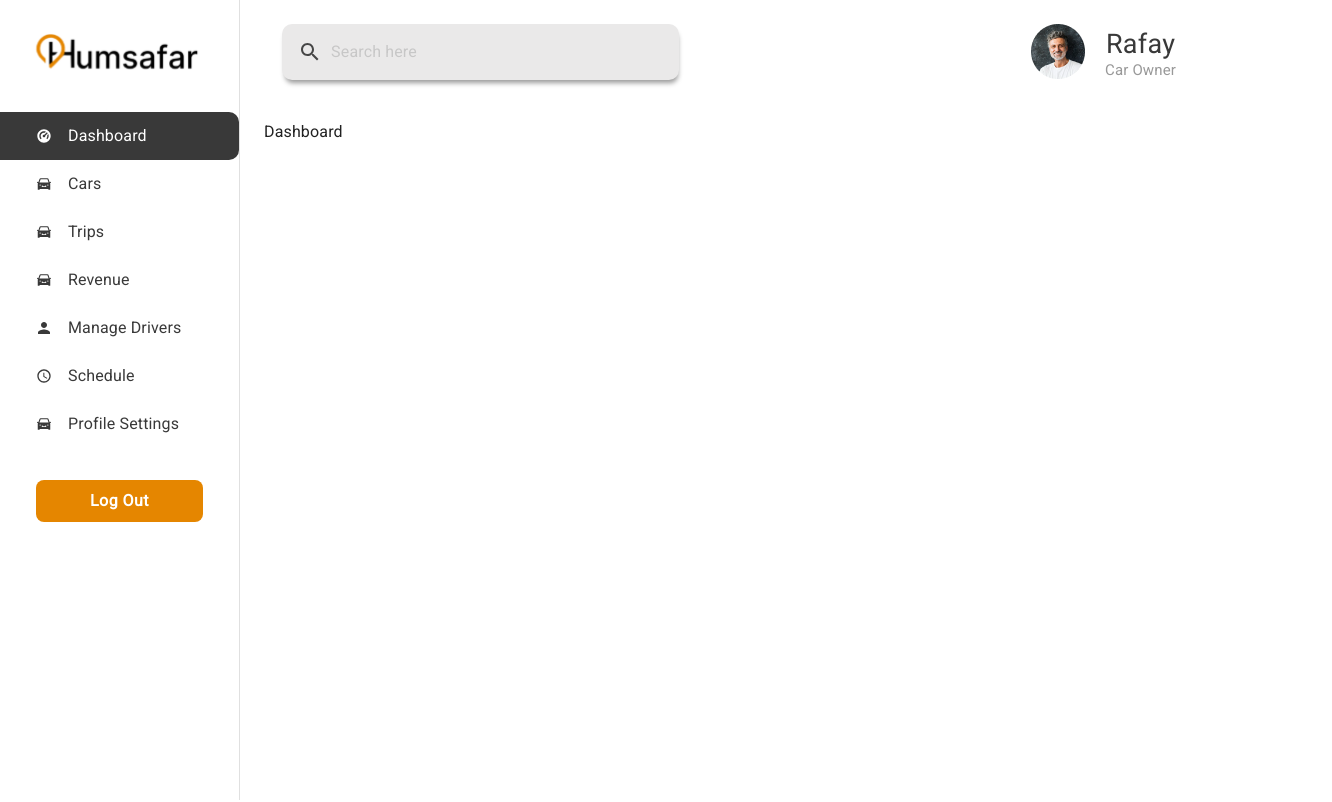
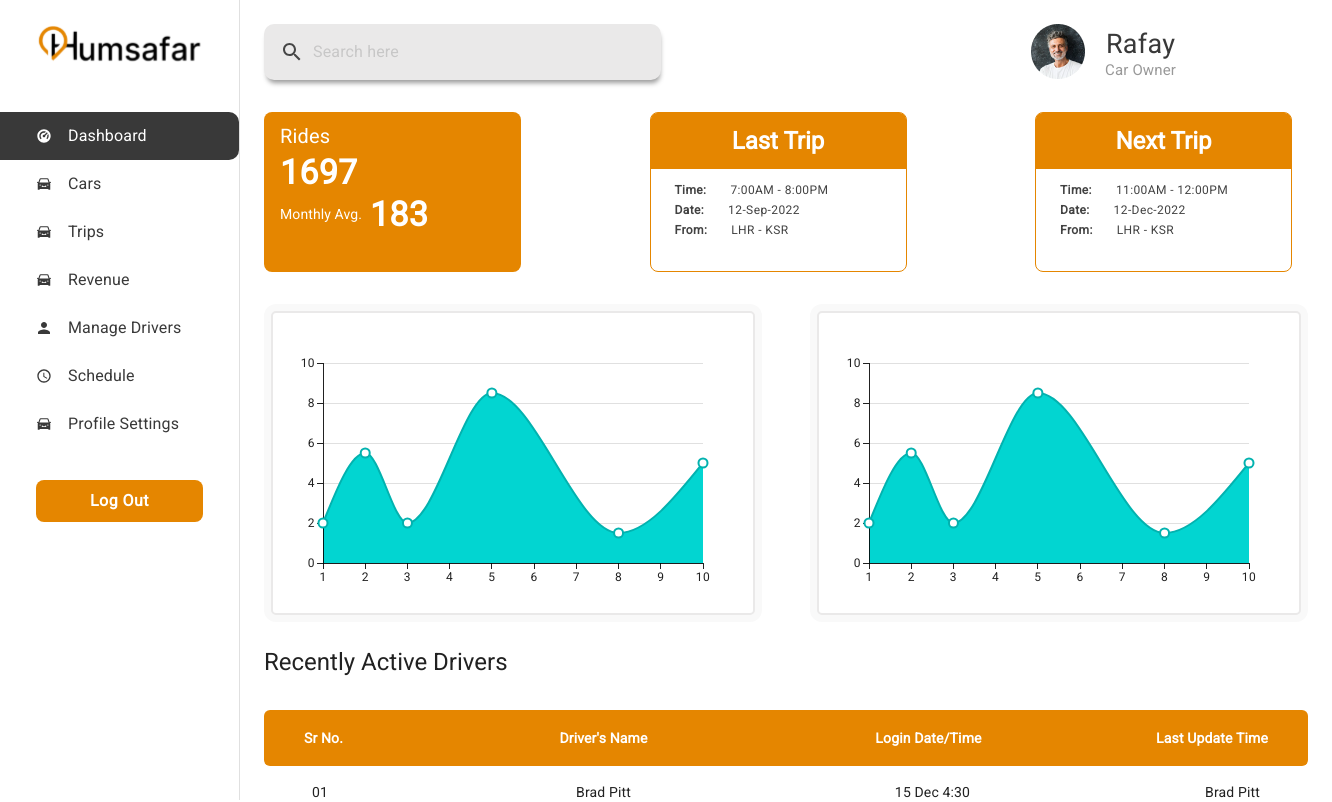
Before and after one commit to umer-shehzad/humsafardashboard, a React (Vite) app: page /driver/dashboard in a window 1280 px wide. Shown: the top 802 px of the page, 1332 px wide, since content can reach past the window. Built offline with nearby package versions, Linux system fonts and the light colour scheme.

Commit message:
implement owner dashboard main screen

```diff
--- a/package.json
+++ b/package.json
@@ -16,6 +16,7 @@
     "@fontsource/roboto": "^5.0.13",
     "@mui/icons-material": "^5.15.20",
     "@mui/material": "^5.15.20",
+    "@mui/x-charts": "^7.8.0",
     "formik": "^2.4.6",
     "react": "^18.3.1",
     "react-dom": "^18.3.1",
--- /dev/null
+++ b/src/components/common/CustomTable.jsx
@@ -0,0 +1,108 @@
+import React from 'react'
+
+import { Box, Typography } from '@mui/material';
+import Paper from '@mui/material/Paper';
+import Table from '@mui/material/Table';
+import TableBody from '@mui/material/TableBody';
+import TableCell from '@mui/material/TableCell';
+import TableContainer from '@mui/material/TableContainer';
+import TableHead from '@mui/material/TableHead';
+import TableRow from '@mui/material/TableRow';
+import { colors } from '../../utils/colors';
+
+function createData(id, driverName, loginDateTime, lastUpdateTime) {
+  return { id, driverName, loginDateTime, lastUpdateTime };
+}
+
+const rows = [
+  createData('01', 'Brad Pitt', '15 Dec 4:30', 'Brad Pitt'),
+  createData('02', 'Brad Pitt', '15 Dec 4:30', 'Brad Pitt'),
+  createData('03', 'Brad Pitt', '15 Dec 4:30', 'Brad Pitt'),
+  createData('04', 'Brad Pitt', '15 Dec 4:30', 'Brad Pitt'),
+];
+
+const CustomTable = () => {
+  return (
+    <Box display={'flex'} flexDirection={'column'} rowGap={4}>
+      {/* Title */}
+      <Typography variant='h5'>Recently Active Drivers</Typography>
+
+      {/* Table */}
+      <TableContainer>
+        <Table aria-label="simple table">
+          <TableHead>
+            <TableRow sx={{ backgroundColor: `${colors.btnBgColor}` }}>
+              <TableCell
+                sx={{
+                  color: 'white',
+                  paddingLeft: 5,
+                  width: '25%',
+                  fontWeight: 'bold',
+                  borderBottom: 'none',
+                  borderTopLeftRadius: '6px',
+                  borderBottomLeftRadius: '6px',
+                }}
+              >
+                Sr No.
+              </TableCell>
+              <TableCell
+                align="center"
+                sx={{
+                  color: 'white',
+                  width: '25%',
+                  paddingRight: 15,
+                  fontWeight: 'bold',
+                  borderBottom: 'none',
+                }}
+              >
+                Driver's Name
+              </TableCell>
+              <TableCell
+                align="center"
+                sx={{
+                  color: 'white',
+                  fontWeight: 'bold',
+                  paddingLeft: 5,
+                  width: '25%',
+                  borderBottom: 'none',
+                }}
+              >
+                Login Date/Time
+              </TableCell>
+              <TableCell
+                align="right"
+                sx={{
+                  color: 'white',
+                  fontWeight: 'bold',
+                  paddingRight: 5,
+                  width: '25%',
+                  borderBottom: 'none',
+                  borderTopRightRadius: '6px',
+                  borderBottomRightRadius: '6px',
+                }}
+              >
+                Last Update Time
+              </TableCell>
+            </TableRow>
+          </TableHead>
+
+
+          <TableBody>
+            {rows.map((row) => (
+              <TableRow
+                key={row.id}
+              >
+                <TableCell sx={{ borderBottom: 'none', paddingLeft: 6 }}>{row.id}</TableCell>
+                <TableCell align='center' sx={{ borderBottom: 'none', paddingRight: 15 }}>{row.driverName}</TableCell>
+                <TableCell align="center" sx={{ borderBottom: 'none', paddingLeft: 6 }}>{row.loginDateTime}</TableCell>
+                <TableCell align="right" sx={{ borderBottom: 'none', paddingRight: 6 }}>{row.lastUpdateTime}</TableCell>
+              </TableRow>
+            ))}
+          </TableBody>
+        </Table>
+      </TableContainer>
+    </Box>
+  )
+}
+
+export default CustomTable
--- /dev/null
+++ b/src/components/driver-side/dashboard/Graph.jsx
@@ -0,0 +1,34 @@
+import * as React from 'react';
+import { LineChart } from '@mui/x-charts/LineChart';
+import { Box, Paper } from '@mui/material';
+import { colors } from '../../../utils/colors';
+
+export default function BasicArea() {
+  return (
+    <Box
+      borderRadius={3}
+      bgcolor={colors.graphBoxBgColor}
+    >
+      <Paper elevation={0}
+        sx={{
+          borderRadius: '5px',
+          border: `2px solid ${colors.searchBarColor}`,
+          margin: '7px'
+        }}
+      >
+        <LineChart
+          xAxis={[{ data: [1, 2, 3, 5, 8, 10] }]}
+          series={[
+            {
+              data: [2, 5.5, 2, 8.5, 1.5, 5],
+              area: true,
+            },
+          ]}
+          grid= {{ horizontal: true }}
+          width={480}
+          height={300}
+        />
+      </Paper>
+    </Box>
+  );
+}
--- /dev/null
+++ b/src/components/driver-side/dashboard/RidesInfo.jsx
@@ -0,0 +1,46 @@
+import { Box, Typography } from '@mui/material'
+import React from 'react'
+import TripBox from './common/TripBox'
+
+import { colors } from '../../../utils/colors'
+
+const RidesInfo = () => {
+  return (
+    <Box display={'flex'} justifyContent={'space-between'} pr={2}>
+      {/* One */}
+      <Box bgcolor={colors.btnBgColor} height={'20vh'} width={'25%'} borderRadius={2} pl={2} pt={1} alignItems={'center'}>
+        <Typography color={'white'} variant='h6'>Rides</Typography>
+        <Typography color={'white'} variant='h4' fontWeight={700}>1697</Typography>
+        <Box display={'flex'} alignItems={'center'} columnGap={1}>
+          <Typography color={'white'} variant='subtitle2' fontWeight={500}>Monthly Avg.</Typography>
+          <Typography color={'white'} variant='h4' fontWeight={700}>183</Typography>
+        </Box>
+      </Box>
+
+      {/* Two */}
+      <TripBox
+        heading={'Last Trip'}
+        text1={'Time:'}
+        text1Val={'7:00AM - 8:00PM'}
+        text2={'Date:'}
+        text2Val={'12-Sep-2022'}
+        text3={'From:'}
+        text3Val={'LHR - KSR'}
+      />
+
+      {/* Three */}
+      <TripBox
+        heading={'Next Trip'}
+        text1={'Time:'}
+        text1Val={'11:00AM - 12:00PM'}
+        text2={'Date:'}
+        text2Val={'12-Dec-2022'}
+        text3={'From:'}
+        text3Val={'LHR - KSR'}
+      />
+
+    </Box>
+  )
+}
+
+export default RidesInfo
--- /dev/null
+++ b/src/components/driver-side/dashboard/common/TripBox.jsx
@@ -0,0 +1,27 @@
+import { Box, Typography } from '@mui/material'
+import React from 'react'
+import TripText from './TripText'
+import { colors } from '../../../../utils/colors'
+
+const TripBox = ({ heading, text1, text1Val, text2, text2Val, text3, text3Val }) => {
+  return (
+    <>
+      <Box height={'20vh'} width={'25%'} borderRadius={2} border={1} borderColor={colors.btnBgColor}>
+        <Box bgcolor={colors.btnBgColor} height={'7vh'} display={'flex'} alignItems={'center'} justifyContent={'center'}
+          sx={{
+            borderRadius: '6px 6px 0 0',
+          }}
+        >
+          <Typography color={'white'} variant='h5' fontWeight={700}>{heading}</Typography>
+        </Box>
+        <Box pl={3} pt={1.5}>
+          <TripText text={text1} value={text1Val} />
+          <TripText text={text2} value={text2Val} />
+          <TripText text={text3} value={text3Val} />
+        </Box>
+      </Box>
+    </>
+  )
+}
+
+export default TripBox
--- /dev/null
+++ b/src/components/driver-side/dashboard/common/TripText.jsx
@@ -0,0 +1,16 @@
+import React from 'react'
+import { Box, Typography } from '@mui/material'
+import { colors } from '../../../../utils/colors'
+
+const TripText = ({ text, value }) => {
+  return (
+    <>
+      <Box display={'flex'} columnGap={3}>
+        <Typography variant='caption' color={colors.textSeventhColor} fontWeight={600}>{text}</Typography>
+        <Typography variant='caption' color={colors.textSeventhColor}>{value}</Typography>
+      </Box>
+    </>
+  )
+}
+
+export default TripText
--- a/src/components/driver-side/layout/MiniDrawer.jsx
+++ b/src/components/driver-side/layout/MiniDrawer.jsx
@@ -69,7 +69,14 @@ const MiniDrawer = () => {
 
       {/* Drawer */}
       <Drawer variant="permanent">
-        <DrawerHeader />
+        {/* <DrawerHeader /> */}
+        <Box
+          component="img"
+          sx={{ height: 40 }}
+          mt={3}
+          alt="Logo"
+          src="/humsafar-logo.svg"
+        />
         <List sx={{ marginTop: 5 }}>
           {MenuData.map((item, index) => (
             <ListItem key={item.itemName} disablePadding sx={{ display: 'block' }}>
@@ -119,7 +126,7 @@ const MiniDrawer = () => {
       </Drawer>
 
       {/* main */}
-      <Box component="main" mt={4} sx={{ flexGrow: 1, p: 3 }}>
+      <Box component="main" mt={3} sx={{ flexGrow: 1, p: 3 }}>
         <DrawerHeader />
 
         <Outlet />
--- a/src/components/driver-side/layout/NavBar.jsx
+++ b/src/components/driver-side/layout/NavBar.jsx
@@ -30,7 +30,7 @@ const Search = styled('div')(({ theme }) => ({
   height: '7vh',
   boxShadow: '1px 5px 5px -2px rgba(0,0,0,0.4)',
   [theme.breakpoints.up('sm')]: {
-    marginLeft: theme.spacing(4),
+    marginLeft: theme.spacing(30),
     width: '31vw',
   },
   display: 'flex',
@@ -66,15 +66,9 @@ const NavBar = () => {
       <CssBaseline />
 
       {/* App Bar */}
-      <AppBar position="fixed" elevation={0} sx={{ backgroundColor: 'transparent', marginTop: 2 }}>
+      <AppBar position='absolute' elevation={0} sx={{ backgroundColor: 'transparent', marginTop: 2 }}>
         <Toolbar>
-          <Box display={'flex'} width={'100%'} alignItems={'center'} columnGap={5}>
-            <Box
-              component="img"
-              sx={{ height: 40 }}
-              alt="Logo"
-              src="/humsafar-logo.svg"
-            />
+          <Box display={'flex'} width={'100%'} alignItems={'center'}>
             <Search>
               <StyledInputBase
                 placeholder="Search here"
--- a/src/pages/driver/DashboardPage.jsx
+++ b/src/pages/driver/DashboardPage.jsx
@@ -1,10 +1,19 @@
 import React from 'react'
+import RidesInfo from '../../components/driver-side/dashboard/RidesInfo'
+import CustomTable from '../../components/common/CustomTable'
+import Graph from '../../components/driver-side/dashboard/Graph'
+import { Box } from '@mui/material'
 
 const DashboardPage = () => {
   return (
-    <div>
-      Dashboard
-    </div>
+    <>
+      <RidesInfo />
+      <Box display={'flex'} gap={6} mt={4} mb={3}>
+        <Graph />
+        <Graph />
+      </Box>
+      <CustomTable />
+    </>
   )
 }
 
--- a/src/utils/colors.js
+++ b/src/utils/colors.js
@@ -6,7 +6,9 @@ export const colors = {
   textForthColor: "#919191",
   textFifthColor: '#393939',
   textSixthColor: '#999999',
+  textSeventhColor: '#424242',
   gradientColor: "#f5e0c1",
   searchBarColor: '#EAE9E9',
   searchBarIconColor: '#464646',
+  graphBoxBgColor: '#F9F9F9',
 };
```
Also changed, not shown: 1 other file (tests, documents, lock files or other folders).
